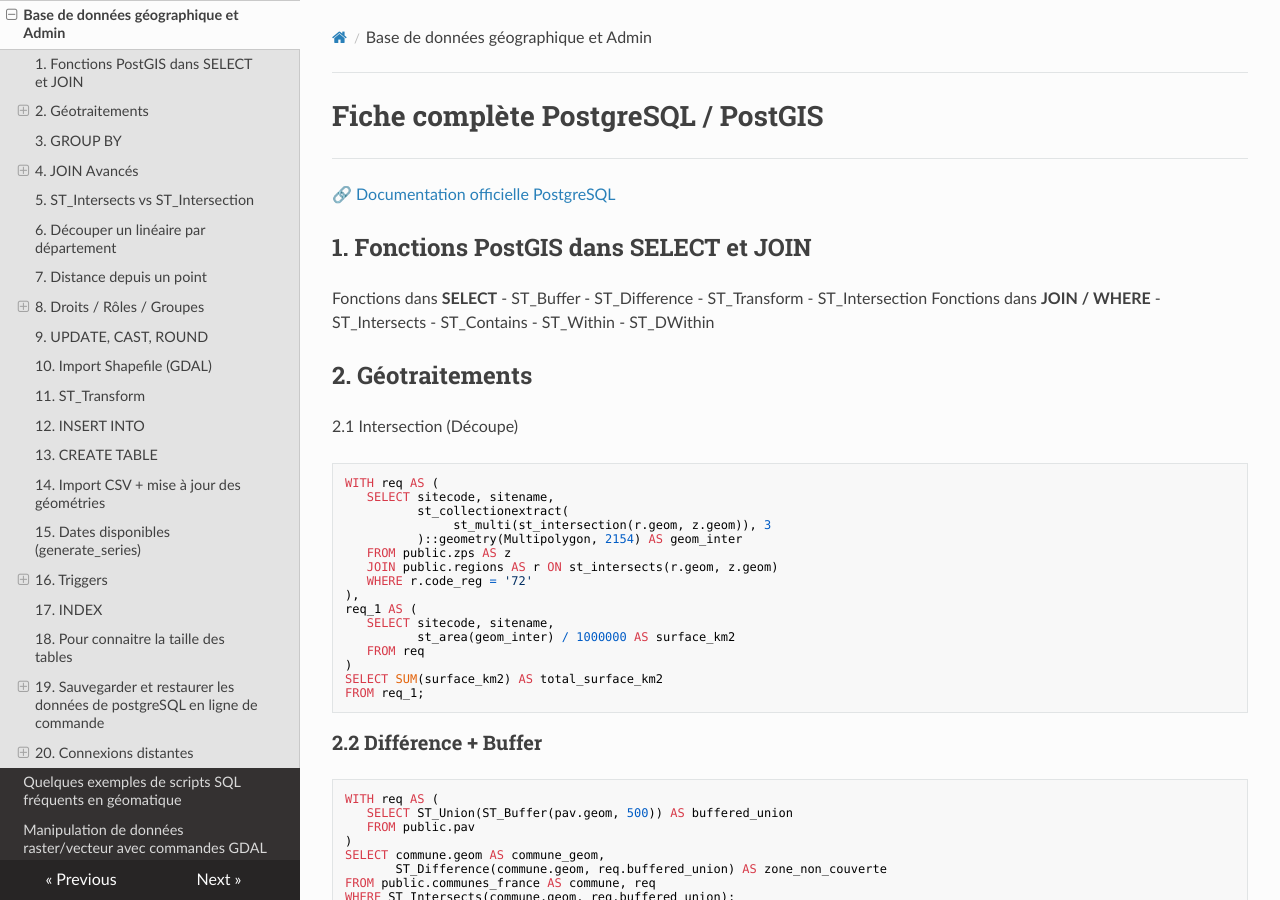
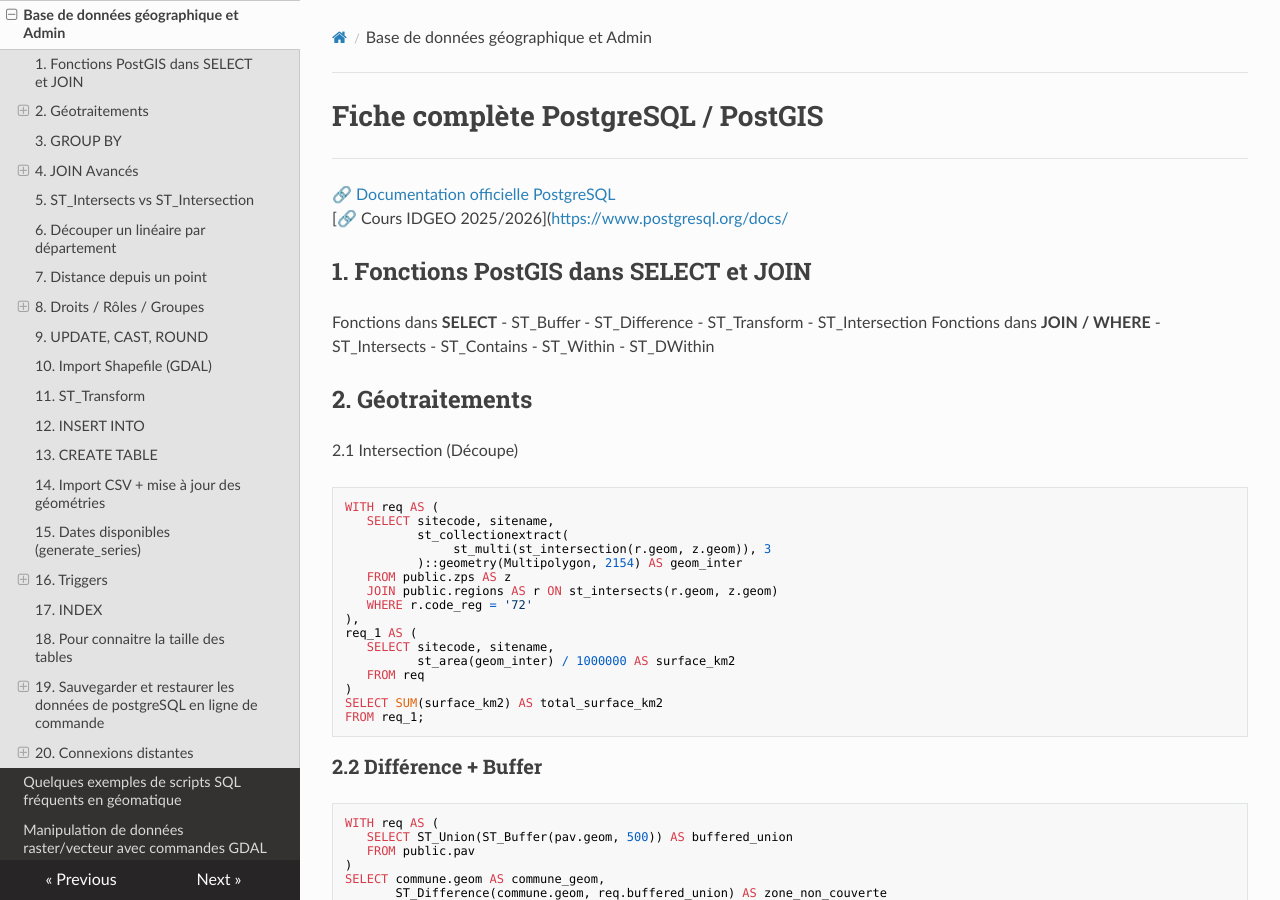
Before and after one commit to abdou123-guene/Site_de_documentation_geomatique, an MkDocs documentation site: the page built from docs/aide_sql.md, in a window 1280 px wide and 900 px high. Built offline with MkDocs 1.6.1, drawn with Linux system fonts in a browser that asks for light colours; nearby versions of some CDN libraries.

Commit message:
Update aide_sql.md

```diff
--- a/docs/aide_sql.md
+++ b/docs/aide_sql.md
@@ -1,7 +1,7 @@
 #  Fiche complète PostgreSQL / PostGIS
 ---
 [🔗 Documentation officielle PostgreSQL](https://www.postgresql.org/docs/)
-
+[🔗 Cours IDGEO 2025/2026]([https://www.postgresql.org/docs/](https://supports.idgeo.fr/cpgeom/2025-2027/A3-Admin_bdd/co/BDD_PGIS_tables_distantes.html)
 ##  1. Fonctions PostGIS dans SELECT et JOIN
   Fonctions dans **SELECT**
 - ST_Buffer
```
